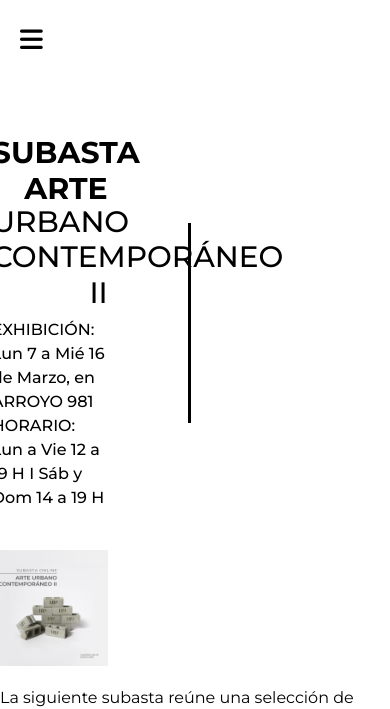
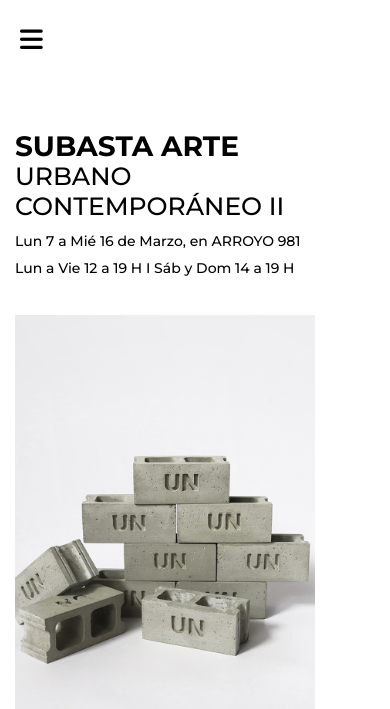
Before and after one commit to gabrielazirpolo/segunda-entrega, a website: page index.html in a window 390 px wide. Shown: the part 65-774 px from the top of the page. Drawn offline with nearby package versions, Linux system fonts and the light colour scheme.

Commit message:
mdificacion index ii

```diff
--- a/css/estilos.css
+++ b/css/estilos.css
@@ -313,17 +313,18 @@ main{
 .index__contenedor{
     display: grid;
     grid-template-columns: 40% 5% 40%;
-    gap: 80px;
+    gap: 0 60px;
     justify-content: center;
     align-items: center;
-    padding: 20px 50px;
+    padding: 10px 50px;
 
 }
 
 .separador__index{
-    width: 3px;
+    width: 2px;
     height: 200px;
     background-color: black;
+    visibility: visible;
 }
 
 .banner img{
@@ -332,22 +333,69 @@ main{
     object-fit: cover;
 }
 
-.banner__vertical img{
-    visibility: hidden;
-    width: 0;
+.subasta__index{
+    text-transform: uppercase;
+    font-size: 30px;
+    font-weight: 700;
+    text-align: right;
+    margin-bottom: -3px;
+
+}
+.subtitulo__index{
+    text-transform: uppercase;
+    font-weight: 500;
+    font-size: 29.5px;
+    text-align: right;
+    margin-bottom: 20px;
+}
+
+.parrafo__index{
+    font-weight: 500;
+    text-align: right;
+    margin-top: -10px;
 }
 
 
 @media screen and (max-width: 479px){
-    .banner img{
-        display: none;
+
+    .index__contenedor{
+        display: flex;
+        flex-direction: column;
+        align-items: flex-start;
+        padding: 15px;
     }
 
-    .banner__vertical img{
-        width: 100%;
-        visibility: visible;
-        margin-top: -40px;
+    .separador__index{
+        visibility: hidden;
+        width: 0;
     }
+
+    .banner img{
+        width: 300px;
+        height: 35git0px;
+        object-fit: cover;
+        margin-top: -180px;
+    }
+
+    .subasta__index{
+        font-size: 28px;
+        font-weight: 700;
+        text-align: left;
+    }
+    .subtitulo__index{
+        font-size: 25px;
+        text-align: left;
+    }
+
+    .parrafo__index{
+        text-align: left;
+        font-size: 14px;
+    }
+
+
+
+
+
 }
 
 /* ----- AQUI INICIA LA PAGINA SUBASA ACTUAL ------*/
@@ -372,7 +420,7 @@ main{
     text-align: right;
 }
 .separador{
-    padding: 2px;
+    padding: 1px;
     background-color: black;
     margin-bottom: 30px;
 }
--- a/index.html
+++ b/index.html
@@ -47,24 +47,18 @@
         <section class="index__contenedor">
 
             <div class="titulo__subasta">
-                <h2 class="subasta__arte">Subasta Arte</h2>
-                <h2 class="subtitulo">Urbano Contemporáneo II</h2>
-                <p class="parrafo__black">EXHIBICIÓN: Lun 7 a Mié 16 de Marzo, en ARROYO 981</p>
-                <p class="parrafo__black">HORARIO: Lun a Vie  12 a 19 H I Sáb y Dom 14 a 19 H </p>
+                <h2 class="subasta__index">Subasta Arte</h2>
+                <h2 class="subtitulo__index">Urbano Contemporáneo II</h2>
+                <p class="parrafo__index">Lun 7 a Mié 16 de Marzo, en ARROYO 981</p>
+                <p class="parrafo__index">Lun a Vie  12 a 19 H I Sáb y Dom 14 a 19 H </p>
             </div>
+
             <div class="separador__index"></div>
+
             <div class="banner">
                 <img src="slides/BANNER WEB.jpg" alt="Banner informativo">
             </div>
-            <div class="banner__vertical">
-                <img src="slides/BANNER CELULAR CODERHOUSE.jpg" alt="Banner informativo">
-            </div>
         </section>
-
-        <section id >
-            <p>La siguiente subasta reúne una selección de <b>artistas argentinos con un background en el Arte Urbano Contemporáneo combinando figuras históricas de la escena junto a talentos más jóvenes </b>. Un grupo de artistas que trascendió los muros ampliando sus horizontes creativos desde lo técnico y formal a lo conceptual y expresivo, innovando en los formatos y <b> con una prolífera proyección de obra tanto en la escena nacional como internacional.</b></p>
-        </section>
-
 
 
 
```
